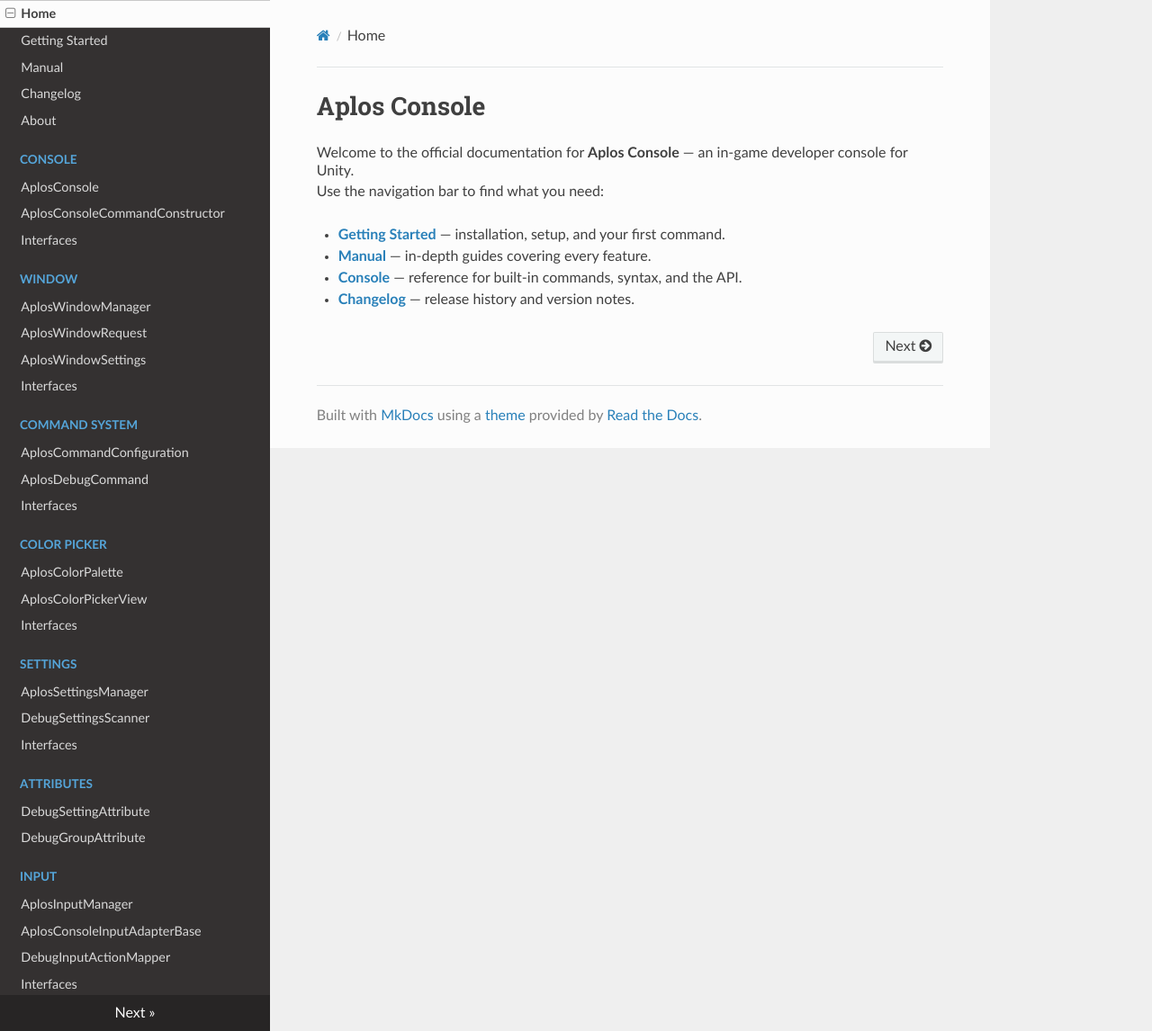
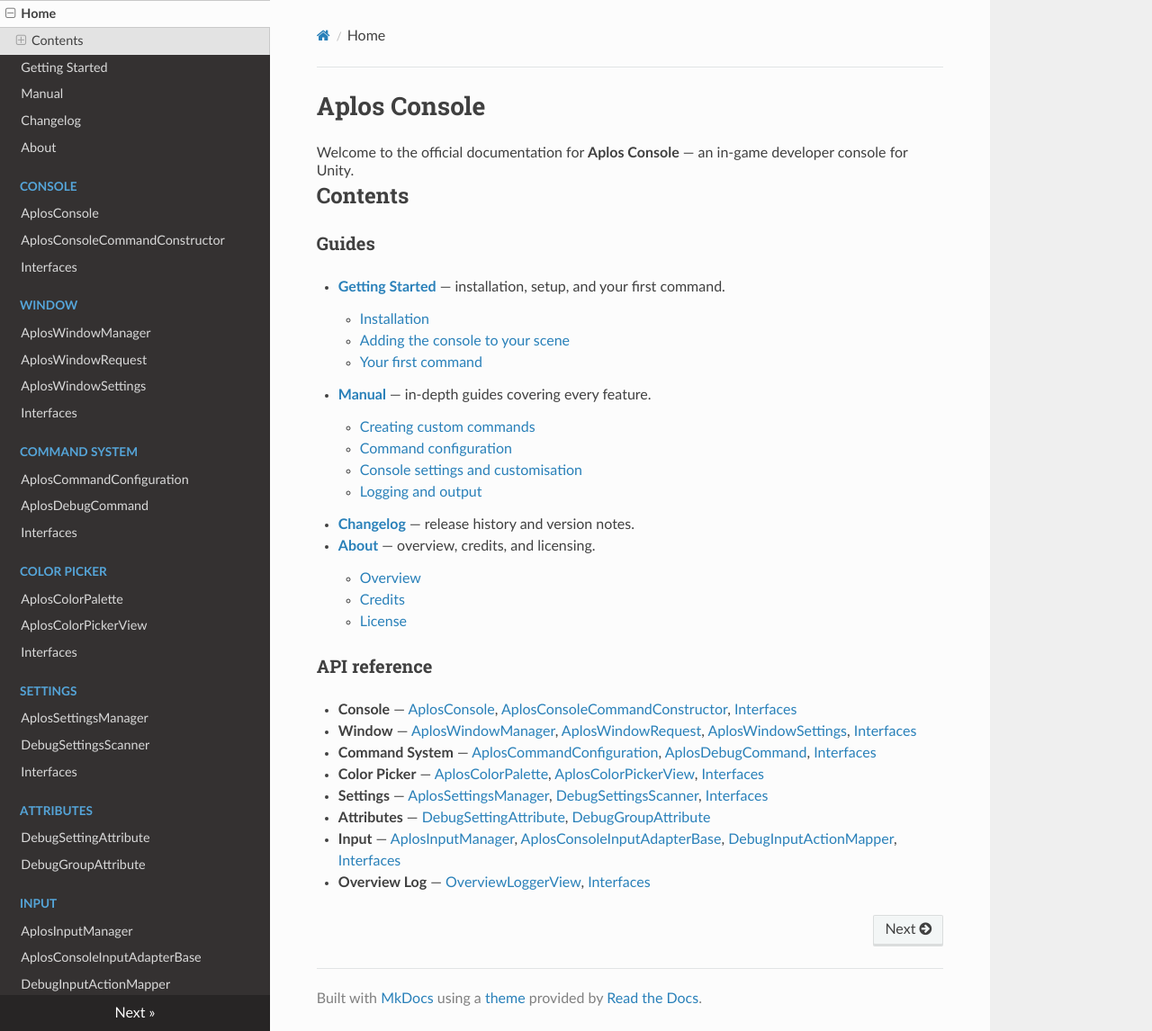
Before and after one commit to jChicote/aplos-console-documentation.github.io, an MkDocs documentation site: the page built from docs/index.md, in a window 1280 px wide and 1146 px high. Shown: the whole window at 90% size. Built offline with MkDocs 1.6.1, drawn with Linux system fonts in a browser that asks for light colours; nearby versions of some CDN libraries.

Commit message:
Update index.md

```diff
--- a/docs/index.md
+++ b/docs/index.md
@@ -2,9 +2,32 @@
 
 Welcome to the official documentation for **Aplos Console** — an in-game developer console for Unity.
 
-Use the navigation bar to find what you need:
+## Contents
+
+### Guides
 
 - **[Getting Started](getting-started.md)** — installation, setup, and your first command.
+    - [Installation](getting-started.md#installation)
+    - [Adding the console to your scene](getting-started.md#adding-the-console-to-your-scene)
+    - [Your first command](getting-started.md#your-first-command)
 - **[Manual](manual.md)** — in-depth guides covering every feature.
-- **[Console](console.md)** — reference for built-in commands, syntax, and the API.
+    - [Creating custom commands](manual.md#creating-custom-commands)
+    - [Command configuration](manual.md#command-configuration)
+    - [Console settings and customisation](manual.md#console-settings-and-customisation)
+    - [Logging and output](manual.md#logging-and-output)
 - **[Changelog](changelog.md)** — release history and version notes.
+- **[About](about.md)** — overview, credits, and licensing.
+    - [Overview](about.md#overview)
+    - [Credits](about.md#credits)
+    - [License](about.md#license)
+
+### API reference
+
+- **Console** — [AplosConsole](aplos-console.md), [AplosConsoleCommandConstructor](aplos-console-command-constructor.md), [Interfaces](console-interfaces.md)
+- **Window** — [AplosWindowManager](aplos-window-manager.md), [AplosWindowRequest](aplos-window-request.md), [AplosWindowSettings](aplos-window-settings.md), [Interfaces](window-interfaces.md)
+- **Command System** — [AplosCommandConfiguration](aplos-command-configuration.md), [AplosDebugCommand](aplos-debug-command.md), [Interfaces](command-system-interfaces.md)
+- **Color Picker** — [AplosColorPalette](aplos-color-palette.md), [AplosColorPickerView](aplos-color-picker-view.md), [Interfaces](color-picker-interfaces.md)
+- **Settings** — [AplosSettingsManager](aplos-settings-manager.md), [DebugSettingsScanner](debug-settings-scanner.md), [Interfaces](settings-interfaces.md)
+- **Attributes** — [DebugSettingAttribute](debug-setting-attribute.md), [DebugGroupAttribute](debug-group-attribute.md)
+- **Input** — [AplosInputManager](aplos-input-manager.md), [AplosConsoleInputAdapterBase](aplos-console-input-adapter-base.md), [DebugInputActionMapper](debug-input-action-mapper.md), [Interfaces](input-interfaces.md)
+- **Overview Log** — [OverviewLoggerView](overview-logger-view.md), [Interfaces](overview-log-interfaces.md)
```
